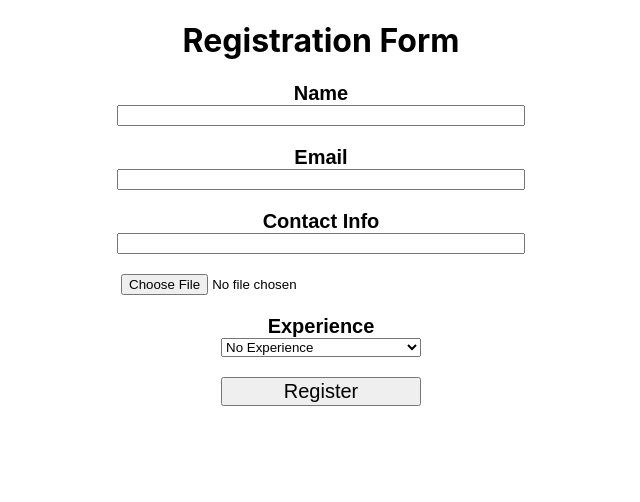
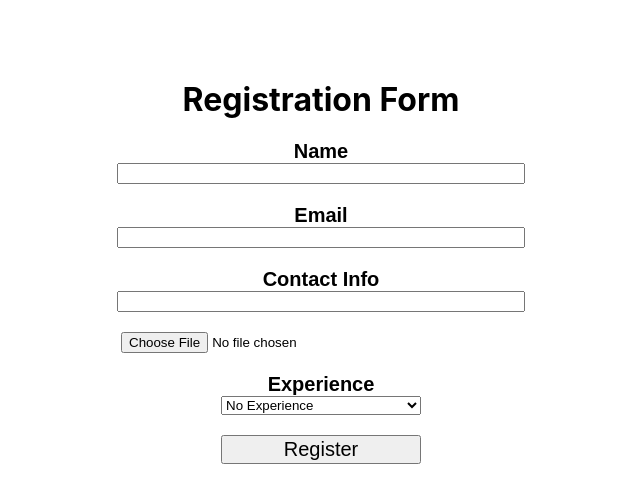
Before and after one commit to Jed1920/testswitch_ui, a React (Create React App) app: page /register in a window 1280 px wide. Shown: the top 502 px of the page, without its empty margins (319-959 px from the left). Built offline with nearby package versions, Linux system fonts and the light colour scheme.

Commit message:
Moved pages down to accommodate navbar

```diff
--- a/src/AdminManagementPage/AdminManagement.scss
+++ b/src/AdminManagementPage/AdminManagement.scss
@@ -1,7 +1,7 @@
 .adminPage{
     font-family: 'Rubik', sans-serif;
     font-size: 20px;
-    margin: auto;
+    margin-top:50px;
 
     ol{
 
--- a/src/RegisterPage/Register.scss
+++ b/src/RegisterPage/Register.scss
@@ -1,4 +1,5 @@
 .registerPage{
+    margin-top:80px;
     h1{
         text-align: center;
     }
```
